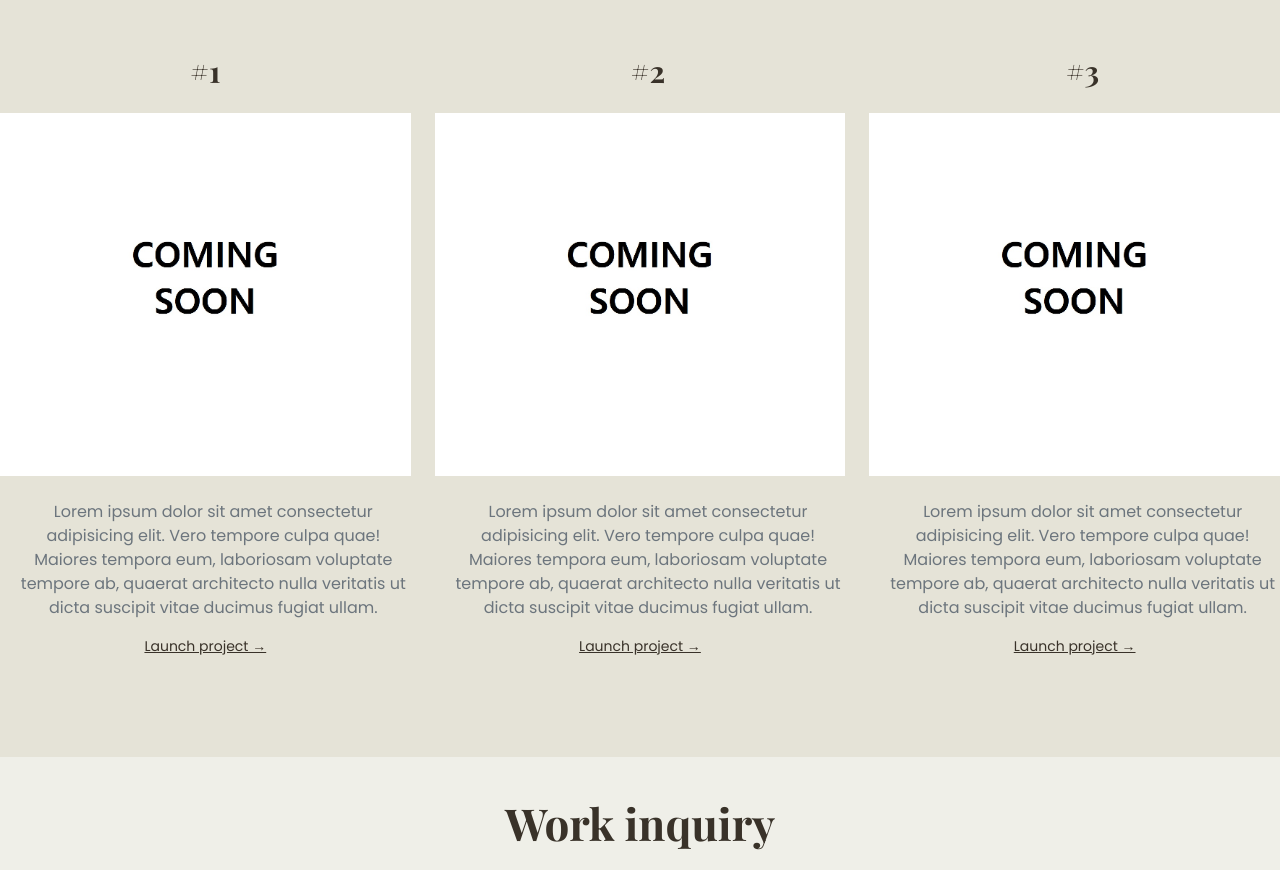
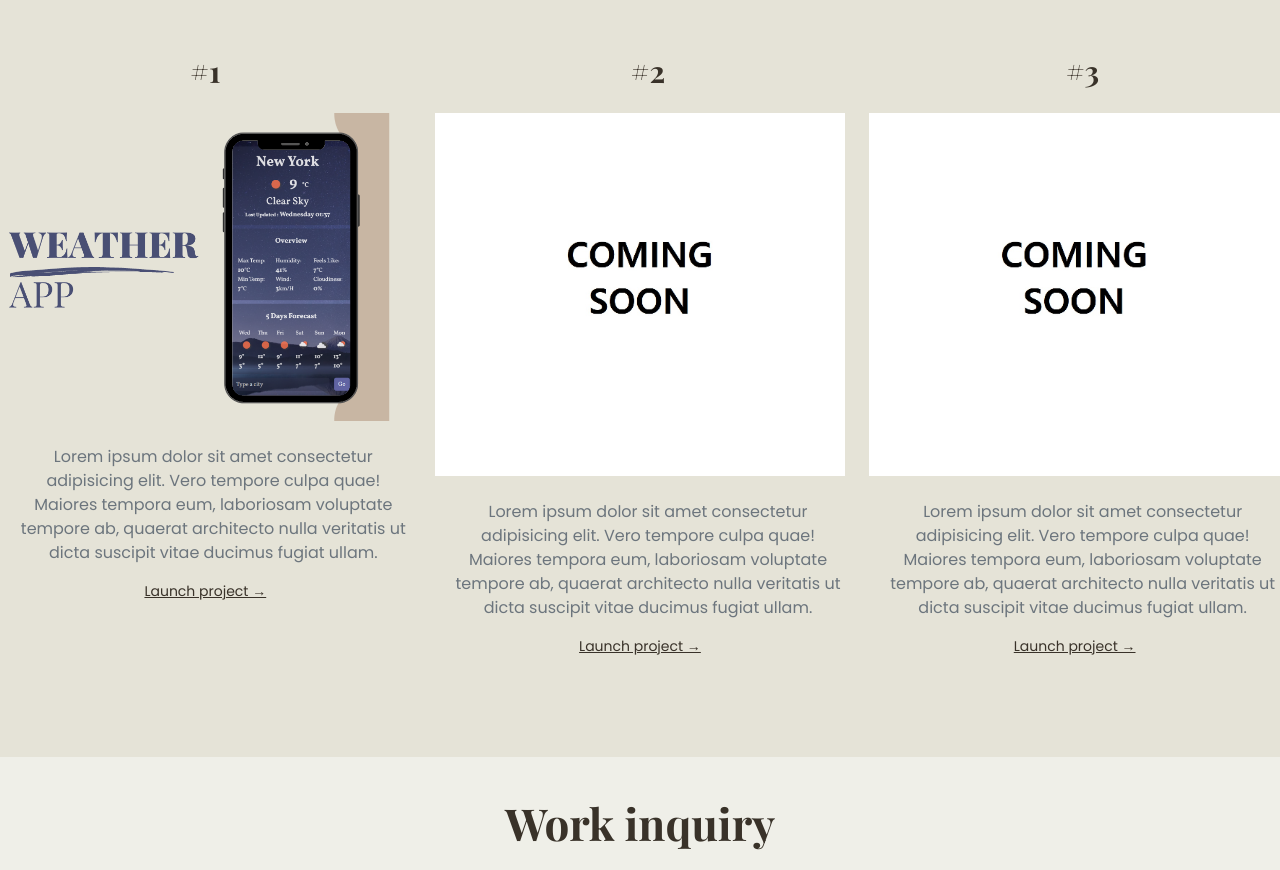
Before and after one commit to yuiscodes/portfolio-project-nov, a plain HTML site: page index.html in a window 1280 px wide. Shown: the part 1275-2145 px from the top of the page. Drawn offline with nearby package versions, Linux system fonts and the light colour scheme; a web font is replaced by a local one.

Commit message:
Added project image

```diff
--- a/index.html
+++ b/index.html
@@ -94,7 +94,7 @@
           <h3 class="mt-5 md-3 mb-4 project-title">#1</h3>
           <div class="project-detail">
             <img
-              src="images/comingsoon.jpg"
+              src="images/weather app (1).png"
               alt="comingsoon"
               class="img-fluid mb-4 projectimg-top"
             />
```
Also changed, not shown: images/weather app (1).png (added).
